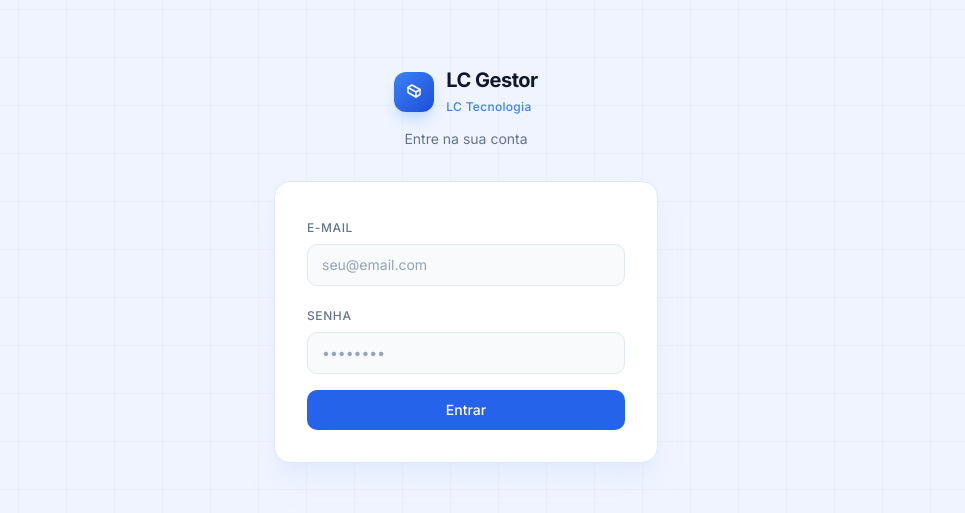
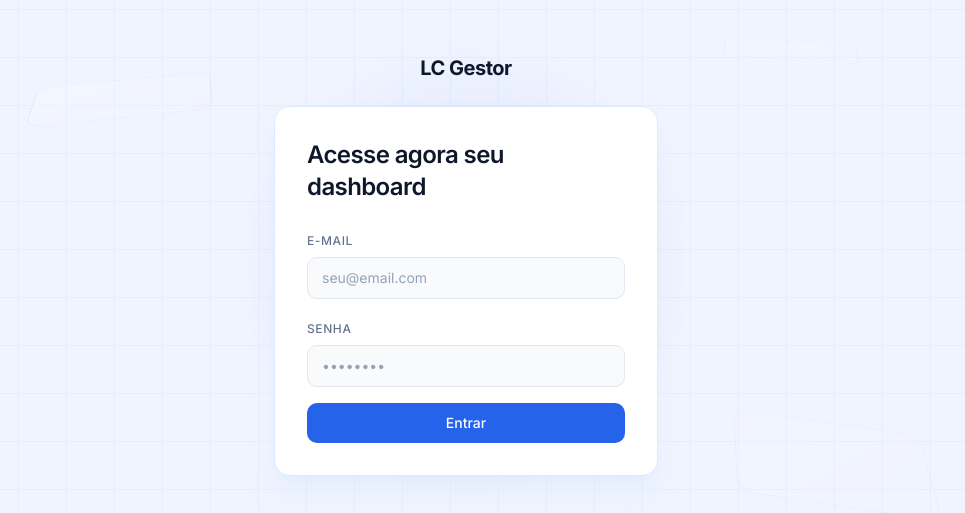
Before and after one commit to maxdatalc/lc-dashboard, a Next.js app: page /login in a window 1280 px wide. Shown: the part 135-648 px from the top of the page, without its empty margins (174-1139 px from the left). Built offline with nearby package versions, Linux system fonts and the light colour scheme.

Commit message:
Ajusta tela de login visual

```diff
--- a/app/(auth)/login/page.tsx
+++ b/app/(auth)/login/page.tsx
@@ -72,50 +72,38 @@ export default function LoginPage() {
   const mostrarSeletorEmpresa = tenants.length > 1;
 
   return (
-    <div className="min-h-screen bg-[#f0f4ff] flex items-center justify-center p-4">
+    <div className="relative min-h-screen overflow-hidden bg-[#f0f4ff] flex items-center justify-center p-4">
       <div
-        className="absolute inset-0 opacity-[0.04]"
+        className="absolute inset-0 z-0 opacity-[0.04]"
         style={{
           backgroundImage: `linear-gradient(#2563eb 1px, transparent 1px), linear-gradient(90deg, #2563eb 1px, transparent 1px)`,
           backgroundSize: "48px 48px",
         }}
       />
 
-      <div className="relative w-full max-w-sm">
+      <div className="login-bg-animated pointer-events-none absolute inset-0 z-0 overflow-hidden" aria-hidden="true">
+        <div className="login-bg-glow" />
+        <span className="login-bg-panel login-bg-panel-1" />
+        <span className="login-bg-panel login-bg-panel-2" />
+        <span className="login-bg-panel login-bg-panel-3" />
+      </div>
+
+      <div className="relative z-10 w-full max-w-sm">
         {/* Logo */}
-        <div className="text-center mb-8">
-          <div className="inline-flex items-center gap-3 mb-2">
-            <div className="w-10 h-10 rounded-xl bg-gradient-to-br from-blue-500 to-blue-700 flex items-center justify-center shadow-lg shadow-blue-200">
-              <svg width="20" height="20" viewBox="0 0 20 20" fill="none">
-                <path
-                  d="M4 5.5L8 3L16 7.5V12.5L12 15L4 10.5V5.5Z"
-                  stroke="white"
-                  strokeWidth="1.5"
-                  strokeLinejoin="round"
-                />
-                <path
-                  d="M4 5.5L12 10L16 7.5M12 10V15"
-                  stroke="white"
-                  strokeWidth="1.5"
-                  strokeLinecap="round"
-                  strokeLinejoin="round"
-                />
-              </svg>
-            </div>
-            <div className="text-left">
-              <span className="text-slate-900 font-bold text-xl tracking-tight block leading-tight">
-                LC Gestor
-              </span>
-              <span className="text-blue-500 text-xs font-medium tracking-wide">
-                LC Tecnologia
-              </span>
-            </div>
-          </div>
-          <p className="text-slate-500 text-sm mt-1">Entre na sua conta</p>
+        <div className="text-center mb-6">
+          <span className="text-slate-900 font-bold text-xl tracking-tight">
+            LC Gestor
+          </span>
         </div>
 
         {/* Card */}
         <div className="bg-white border border-blue-100 rounded-2xl p-8 shadow-xl shadow-blue-100/50">
+          <div className="mb-6">
+            <h1 className="text-2xl font-semibold tracking-tight text-slate-900">
+              Acesse agora seu dashboard
+            </h1>
+          </div>
+
           <form onSubmit={handleSubmit} className="space-y-4">
             {/* Email */}
             <div className="space-y-1.5">
@@ -283,6 +271,118 @@ export default function LoginPage() {
           </form>
         </div>
       </div>
+
+      <style jsx>{`
+        .login-bg-animated {
+          perspective: 900px;
+        }
+
+        .login-bg-glow {
+          position: absolute;
+          left: 50%;
+          top: 50%;
+          width: 520px;
+          height: 520px;
+          transform: translate3d(-50%, -50%, 0);
+          background: radial-gradient(circle, rgba(37, 99, 235, 0.12), rgba(37, 99, 235, 0) 62%);
+        }
+
+        .login-bg-panel {
+          position: absolute;
+          display: block;
+          border: 1px solid rgba(37, 99, 235, 0.12);
+          border-radius: 18px;
+          background: linear-gradient(135deg, rgba(255, 255, 255, 0.36), rgba(255, 255, 255, 0.08));
+          opacity: 0.62;
+          transform-style: preserve-3d;
+          will-change: transform, opacity;
+        }
+
+        .login-bg-panel-1 {
+          width: 168px;
+          height: 104px;
+          left: max(24px, calc(50% - 430px));
+          top: 24%;
+          animation: login-panel-drift-1 22s ease-in-out infinite;
+        }
+
+        .login-bg-panel-2 {
+          width: 132px;
+          height: 82px;
+          right: max(22px, calc(50% - 390px));
+          top: 18%;
+          animation: login-panel-drift-2 26s ease-in-out infinite;
+        }
+
+        .login-bg-panel-3 {
+          width: 190px;
+          height: 118px;
+          right: max(28px, calc(50% - 460px));
+          bottom: 18%;
+          animation: login-panel-drift-3 24s ease-in-out infinite;
+        }
+
+        @keyframes login-panel-drift-1 {
+          0%,
+          100% {
+            opacity: 0.5;
+            transform: translate3d(0, 0, 0) rotateX(58deg) rotateZ(-18deg) scale(0.98);
+          }
+          50% {
+            opacity: 0.72;
+            transform: translate3d(16px, -18px, 24px) rotateX(58deg) rotateZ(-13deg) scale(1.03);
+          }
+        }
+
+        @keyframes login-panel-drift-2 {
+          0%,
+          100% {
+            opacity: 0.44;
+            transform: translate3d(0, 0, 0) rotateX(62deg) rotateZ(19deg) scale(0.96);
+          }
+          50% {
+            opacity: 0.66;
+            transform: translate3d(-14px, 20px, 20px) rotateX(62deg) rotateZ(14deg) scale(1.02);
+          }
+        }
+
+        @keyframes login-panel-drift-3 {
+          0%,
+          100% {
+            opacity: 0.38;
+            transform: translate3d(0, 0, 0) rotateX(56deg) rotateZ(12deg) scale(0.98);
+          }
+          50% {
+            opacity: 0.58;
+            transform: translate3d(-18px, -16px, 18px) rotateX(56deg) rotateZ(16deg) scale(1.03);
+          }
+        }
+
+        @media (max-width: 640px) {
+          .login-bg-glow {
+            width: 360px;
+            height: 360px;
+            opacity: 0.7;
+          }
+
+          .login-bg-panel-2,
+          .login-bg-panel-3 {
+            display: none;
+          }
+
+          .login-bg-panel-1 {
+            left: -48px;
+            top: 18%;
+            opacity: 0.34;
+          }
+        }
+
+        @media (prefers-reduced-motion: reduce) {
+          .login-bg-animated * {
+            animation: none !important;
+          }
+        }
+      `}</style>
     </div>
   );
 }
```
Also changed, not shown: 1 other file (tests, documents, lock files or other folders).
